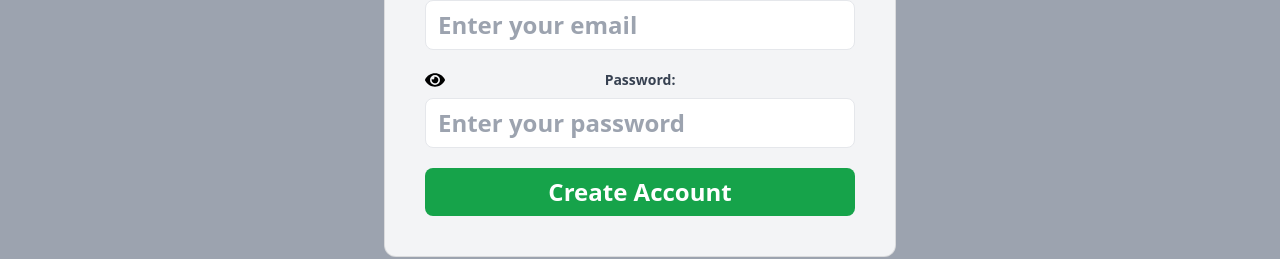
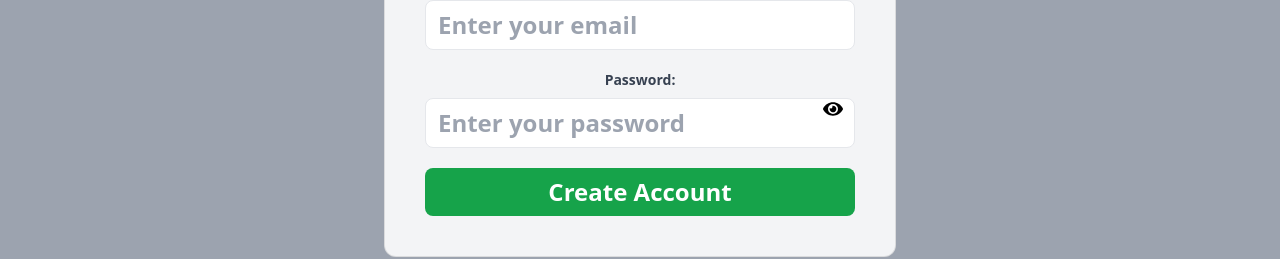
Before and after one commit to nakul-py/SimpleApp, a React (Vite) app in the folder simple-app/: page /signup in a window 1280 px wide. Shown: the part 527-786 px from the top of the page. Built offline with nearby package versions, Linux system fonts and the light colour scheme; no server answers.

Commit message:
feat: add textarea support to Input component with auto-resizing functionality

```diff
--- a/simple-app/src/components/Input.jsx
+++ b/simple-app/src/components/Input.jsx
@@ -1,13 +1,16 @@
 import React, { useId } from "react";
 
 const Input = React.forwardRef(function Input(
-  { label, type = "text", className = "", children, ...props },
+  { label, type = "text", className = "", children, textarea = false, ...props },
   ref
 ) {
   const id = useId();
 
+  const commonStyles =
+    "px-3 py-2 rounded-lg bg-white text-black outline-none focus:bg-gray-600 duration-100 border border-gray-200 w-full";
+
   return (
-        <div className="w-full flex flex-col mb-4">
+    <div className="w-full flex flex-col mb-4 relative">
       {label && (
         <label
           htmlFor={id}
@@ -16,19 +19,34 @@ const Input = React.forwardRef(function Input(
           {label}
         </label>
       )}
+      {textarea ? (
+        <textarea
+          id={id}
+          ref={ref}
+          rows={1}
+          onInput={(e) => {
+            e.target.style.height = "auto";
+            e.target.style.height = `${e.target.scrollHeight}px`;
+          }}
+          className={`${commonStyles} resize-none overflow-hidden`}
+          {...props}
+        />
+      ) : (
         <input
           type={type}
           id={id}
           ref={ref}
-            className={`px-3 py-2 rounded-lg bg-white text-black outline-none focus:bg-gray-600 duration-100 border border-gray-200 w-full ${className}`}
+          className={`${commonStyles} ${className}`}
           {...props}
         />
-            <div className="absolute top-1/1 -translate-y-1/1 text-xl cursor-pointer">
+      )}
+      {children && (
+        <div className="absolute top-1/2 right-3 -translate-y-1/2 text-xl cursor-pointer">
           {children}
         </div>
-
+      )}
     </div>
-    )
+  );
 });
 
 export default Input;
```
Lines whose indentation alone changed are shown as unchanged.
